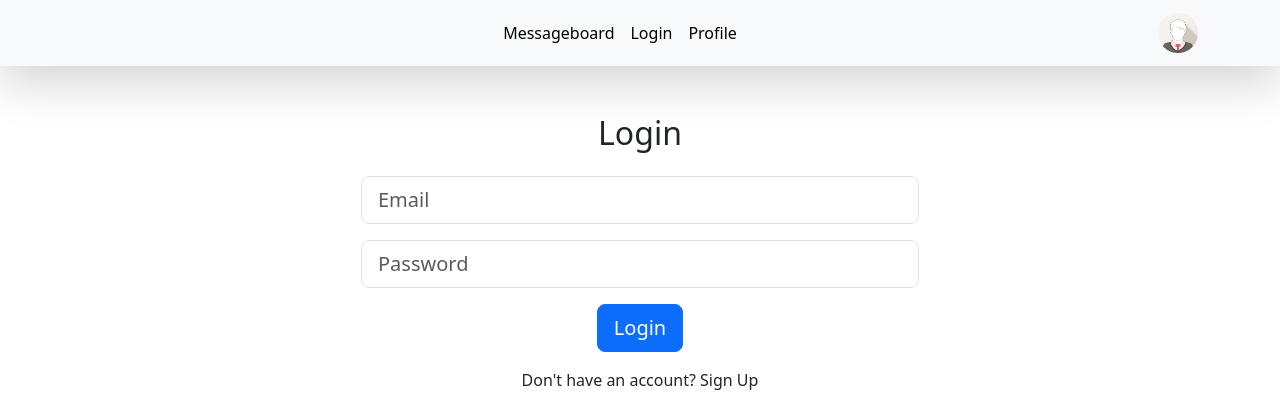
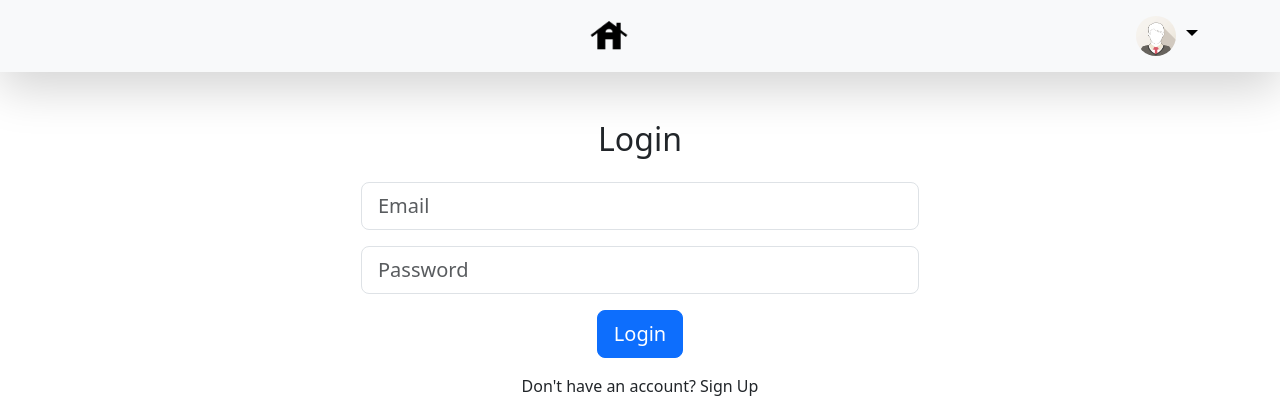
Before and after one commit to JackM510/Portfolio-Message-Board, a PHP site: page /login.php in a window 1280 px wide. Shown: the top 420 px of the page. Run offline with PHP 8.4, Linux system fonts and the light colour scheme.

Commit message:
Added placeholder home icon to the navbar. Added logic to navigate to login.php if a user is not logged in when avatar icon is selected, and a dropdown to dislay with profile options and logout options if the user is logged in

```diff
--- a/nav.php
+++ b/nav.php
@@ -1,20 +1,40 @@
+<?php
+    session_start(); // Start the session
+    $_SESSION['name'] = 'name';
+    $_SESSION['email'] = 'name';
+    $isLoggedIn = isset($_SESSION['name']) && isset($_SESSION['email']); // Check login status
+?>
+
 <nav class="navbar navbar-expand-lg bg-light navbar-light shadow-lg sticky-top">
-    <div class="container d-flex justify-content-between">
+    <div class="container d-flex">
         <div class="d-flex justify-content-center w-100">
             <ul class="navbar-nav mx-auto">
                 <li class="nav-item">
-                    <a class="nav-link text-black" href="index.php">Messageboard</a>
-                </li>
-                <li class="nav-item">
-                    <a class="nav-link text-black" href="login.php">Login</a>
-                </li>
-                <li class="nav-item">
-                    <a class="nav-link text-black" href="profile.php">Profile</a>
+                    <a class="nav-link text-black" href="index.php">
+                        <img src="icon/home-fill.png" alt="Home icon" style="width:40px;" class="rounded-pill">
+                    </a>
                 </li>
             </ul>
         </div>
-        <a class="navbar-brand m-0" href="#">
-            <img src="img/nav/avatar.png" alt="Avatar Logo" style="width:40px;" class="rounded-pill">
-        </a>
+
+        <!-- Avatar Section -->
+        <?php if ($isLoggedIn): ?>
+            <!-- Dropdown for logged-in users -->
+            <div class="dropdown">
+                <a class="navbar-brand m-0 dropdown-toggle" href="#" id="avatarDropdown" data-bs-toggle="dropdown" aria-expanded="false">
+                    <img src="img/nav/avatar.png" alt="Avatar Logo" style="width:40px;" class="rounded-pill">
+                </a>
+                <ul class="dropdown-menu" aria-labelledby="avatarDropdown">
+                    <li><a class="dropdown-item" href="edit-profile.php">Edit Profile</a></li>
+                    <li><a class="dropdown-item" href="logout.php">Logout</a></li>
+                </ul>
+            </div>
+        <?php else: ?>
+            <!-- Link to login.php for guests -->
+            <a class="navbar-brand m-0" href="login.php">
+                <img src="img/nav/avatar.png" alt="Avatar Logo" style="width:40px;" class="rounded-pill">
+            </a>
+        <?php endif; ?>
+
     </div>
 </nav>
```
Also changed, not shown: icon/home-fill.png (added).
